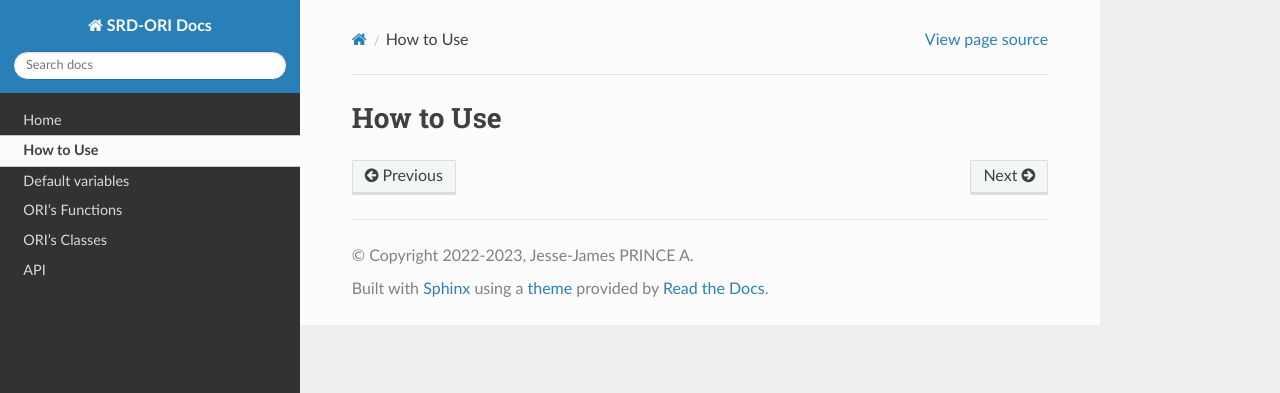
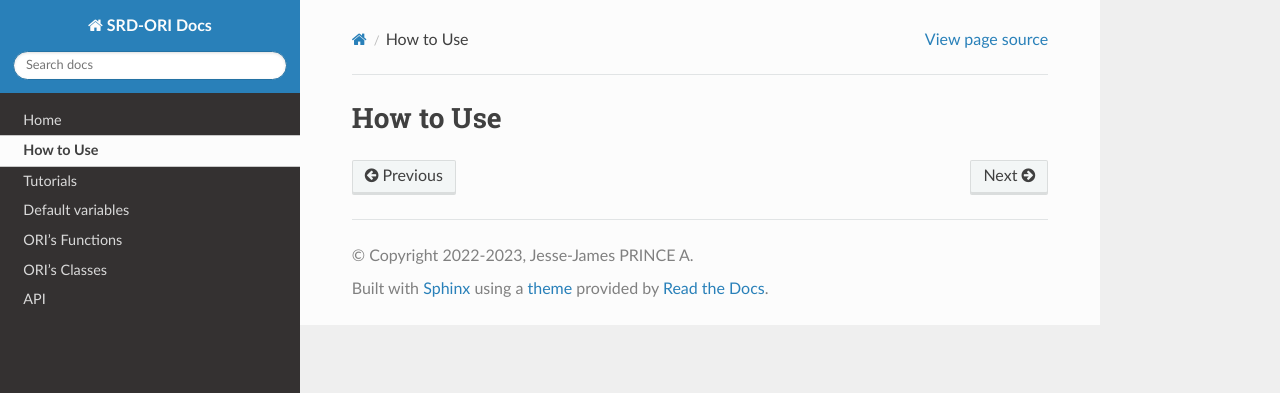
Before and after one commit to pajjaecat/ORI-SRD, a Sphinx documentation site: the page built from docs/howToUse.rst, in a window 1280 px wide. Shown: the top 393 px of the page. Built offline with Sphinx 7.4.7 and the Read the Docs theme 2.0.0, drawn with Linux system fonts in a browser that asks for light colours; pages that are not in the unit, such as notebooks, are missing from menus.

Commit message:
Update index.rst

```diff
--- a/docs/index.rst
+++ b/docs/index.rst
@@ -30,9 +30,11 @@ To help in this endeavour, we have developed the backbone of the project that is
 To implement `The voltage rise detection block scheme <https://github.com/pajjaecat/ORI-SRD/blob/main/Ressources/Docs/VRiseControlBlockScheme.pdf>`_ ,
 check out the sections :
    - :doc:`howToUse` to get a step by step process to apply to any type of network;
-   - :doc:`Tutorials` to see the differents available tutorials to get inspired of for the implementation.
+   - :doc:`tutorials` to see the differents available tutorials to get inspired of for the implementation.
 
 The remaining section :doc:`orivariables`, :doc:`orifunctions` and :doc:`oriclasses` offer an in-depth view of the main functions used in the :doc:`Tutorials`.
+
+
 Check out the :doc:`usage` section for further information, including
 how to :ref:`installation` the project.
 
@@ -48,7 +50,7 @@ Contents
 
    Home <self>
    howToUse
-   Tutorials
+   tutorials
    orivariables
    orifunctions
    oriclasses
```
